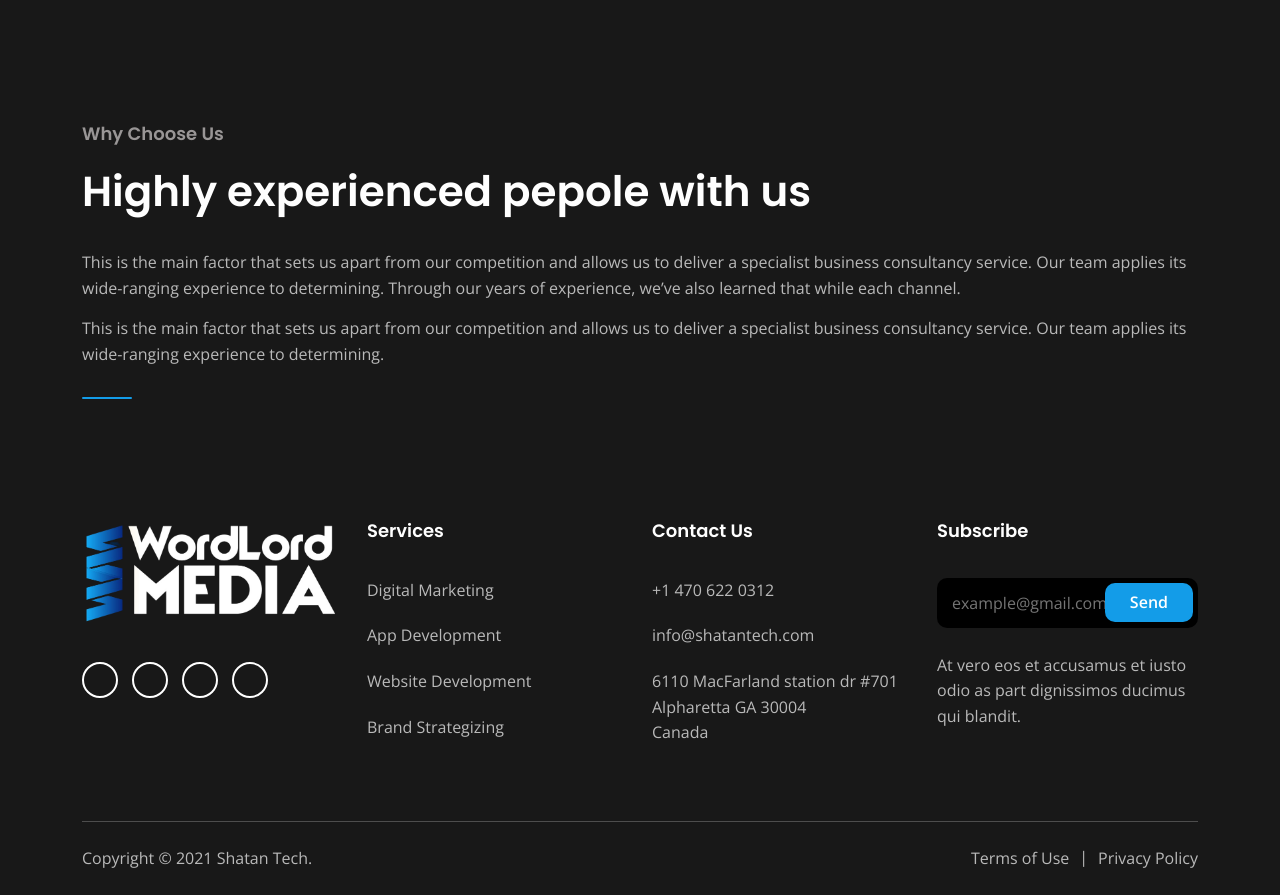
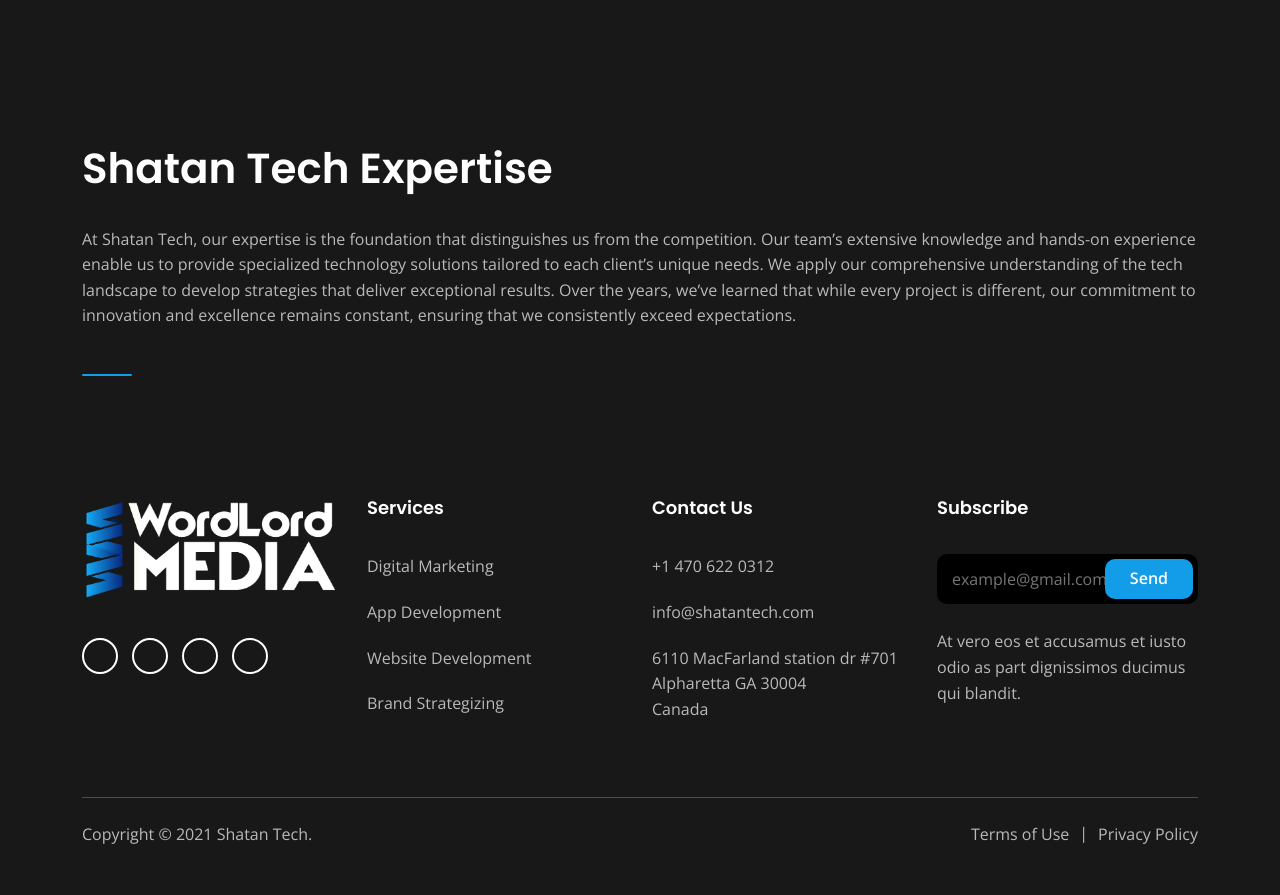
Before and after one commit to harshitchugh001/project1, a React (Create React App) app: page /about in a window 1280 px wide. Shown: the part 2260-3155 px from the top of the page. After the commit the page ends 3132 px from the top, so only its background shows below. Built offline with nearby package versions, Linux system fonts and the light colour scheme; some icons are missing.

Commit message:
About Page Content Changed

```diff
--- a/src/components/Pages/AboutPage.jsx
+++ b/src/components/Pages/AboutPage.jsx
@@ -163,24 +163,20 @@
       <Div className="container">
         <Div className="row">
         <SectionHeading
-              title="Highly experienced pepole with us"
-              subtitle="Why Choose Us"
+              title="Shatan Tech Expertise"
+              subtitle=""
             >
               <Spacing lg="30" md="20" />
               <p className="cs-m0">
-                This is the main factor that sets us apart from our competition
-                and allows us to deliver a specialist business consultancy
-                service. Our team applies its wide-ranging experience to
-                determining. Through our years of experience, we’ve also learned
-                that while each channel.
+              At Shatan Tech, our expertise is the foundation that distinguishes us from the competition. Our team’s extensive knowledge and hands-on experience enable us to provide specialized technology solutions tailored to each client’s unique needs. We apply our comprehensive understanding of the tech landscape to develop strategies that deliver exceptional results. Over the years, we’ve learned that while every project is different, our commitment to innovation and excellence remains constant, ensuring that we consistently exceed expectations.
               </p>
               <Spacing lg="15" md="15" />
-              <p className="cs-m0">
+              {/* <p className="cs-m0">
                 This is the main factor that sets us apart from our competition
                 and allows us to deliver a specialist business consultancy
                 service. Our team applies its wide-ranging experience to
                 determining.
-              </p>
+              </p> */}
               <Spacing lg="30" md="30" />
               <Div className="cs-separator cs-accent_bg"></Div>
               <Spacing lg="25" md="0" />
```
